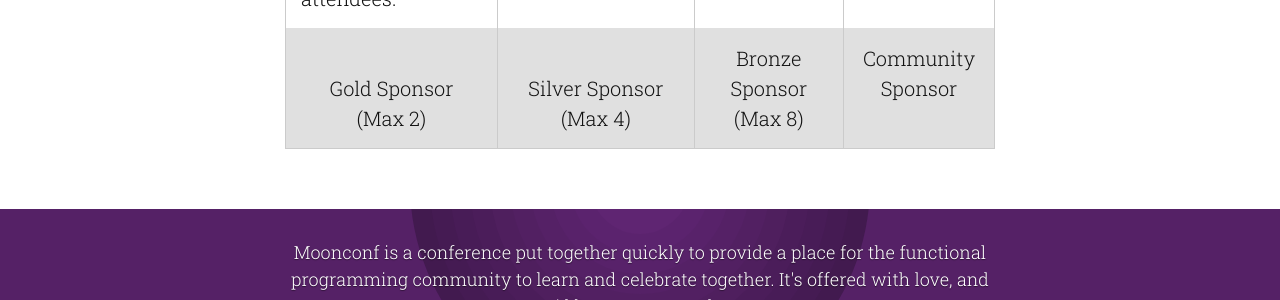
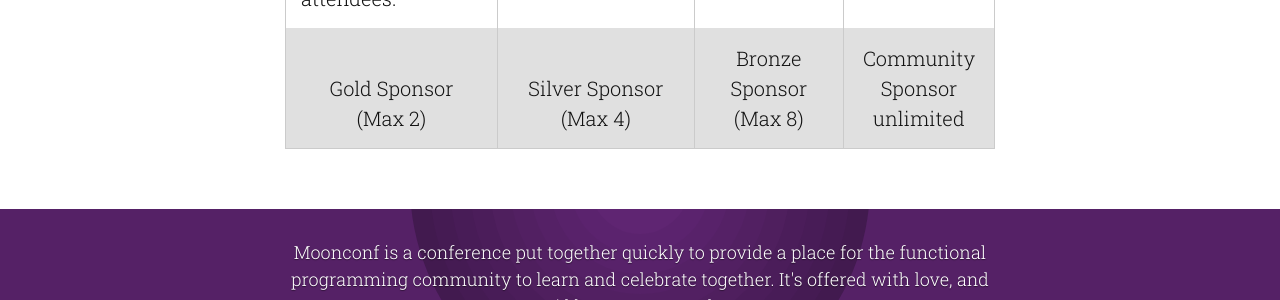
Before and after one commit to maitria/moonconf.org, a Jekyll site: the page built from sponsorship-prospectus/index.html, in a window 1280 px wide and 900 px high, scrolled down 2621 px. Shown: the part 451-751 px from the top of the window. Built offline with Jekyll 4.4.1, drawn with Linux system fonts in a browser that asks for light colours.

Commit message:
one silly word.

```diff
--- a/sponsorship-prospectus/index.html
+++ b/sponsorship-prospectus/index.html
@@ -89,7 +89,7 @@
         <td>Gold Sponsor<br>(Max 2)</td>
         <td>Silver Sponsor<br>(Max 4)</td>
         <td>Bronze Sponsor<br>(Max 8)</td>
-        <td>Community Sponsor<br>&nbsp;</td>
+        <td>Community Sponsor<br>unlimited</td>
       </tr>
     </tfoot>
   </table>
```
